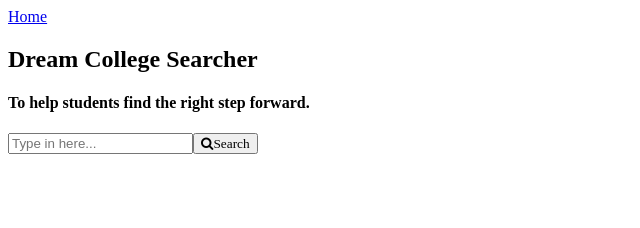
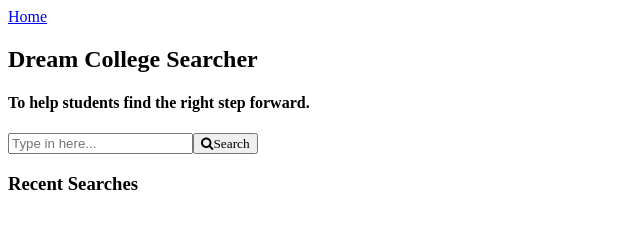
Before and after one commit to Lpmartinez1109/Dream_College_App, a plain HTML site: page index.html in a window 1280 px wide. Shown: the whole page, without its empty margins (0-640 px from the left). Drawn offline with Linux system fonts and the light colour scheme.

Commit message:
Added space to display message with recent search

```diff
--- a/index.html
+++ b/index.html
@@ -17,11 +17,12 @@
     <div id="search-bar">
         <input type="text" placeholder="Type in here..." id="search"><button id="search-btn"><i class="fa fa-search">Search</i></button>
     </div>
-    <div id="name"></div>
-    <div class="last-search">
-
+    <div class="card">
+        <h3>Recent Searches</h3>
+        <div id="name"></div>
+        <span id="last-search"></span>
     </div>
-
     <script src="script.js"></script>
 </body>
+
 </html>
```
